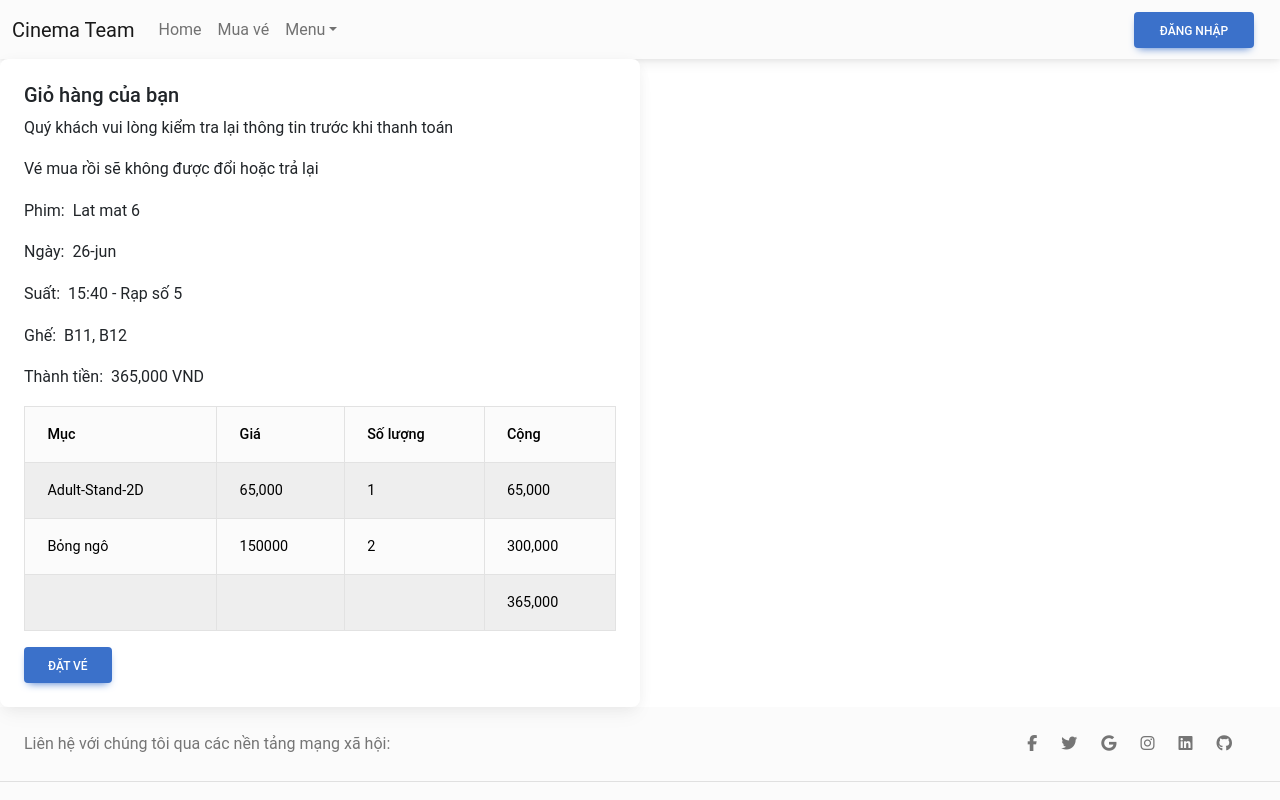
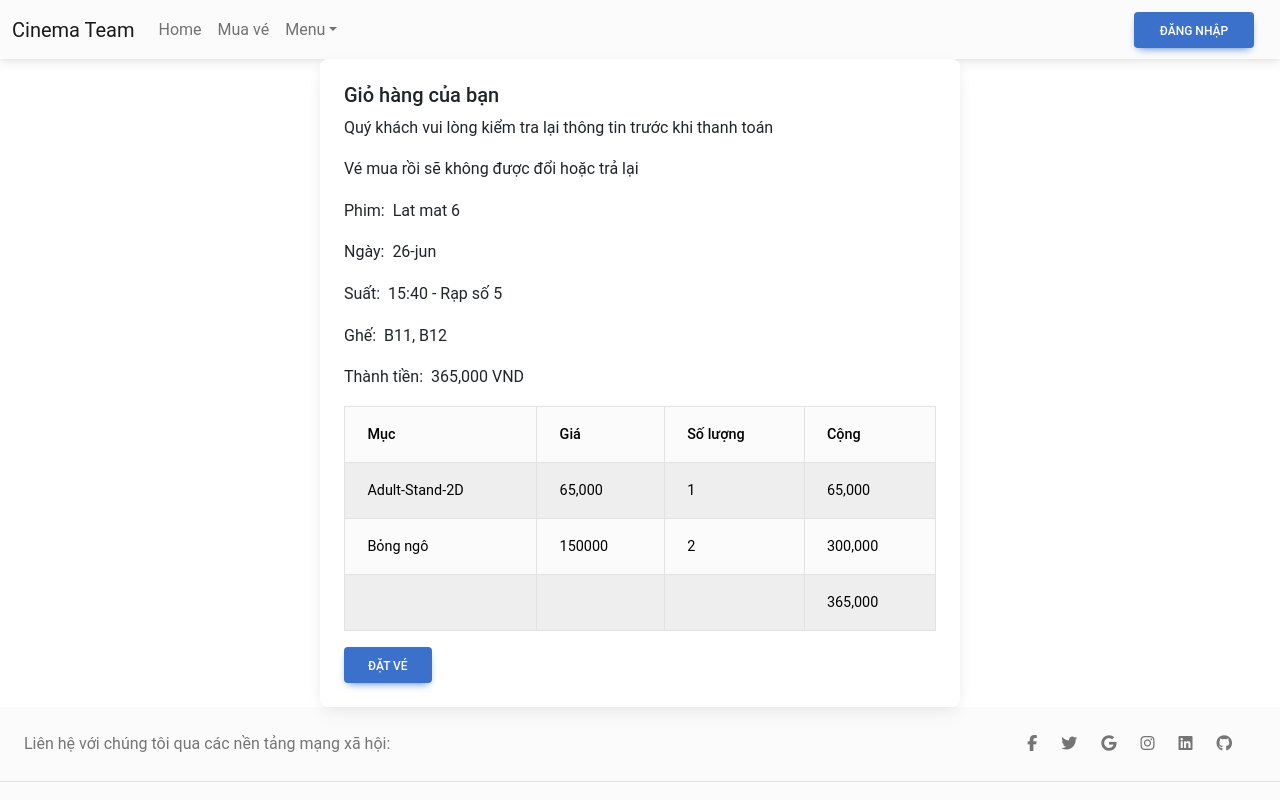
Before and after one commit to hoangtrunnam/cinema-v1, a React (Create React App) app: page /confirm-ticket in a window 1280 px wide. Shown: the top 800 px of the page. Built offline with nearby package versions, Linux system fonts and the light colour scheme.

Commit message:
add: api check film

```diff
--- a/src/api/config.ts
+++ b/src/api/config.ts
@@ -33,3 +33,6 @@ export const apiGetAllShowTimeByDate = "/api/ShowtimeInfo/getListShowTime";
 // api get ghe theo id suat chieu
 export const apiGetAllSeatByShowTimeId =
   "/api/ShowtimeInfo/getListTicketByShowTime";
+
+// api check seat
+export const apiCheckSeatPicked = "api/Booking/CustomerCheckTicket";
--- a/src/api/film.ts
+++ b/src/api/film.ts
@@ -1,4 +1,5 @@
 import {
+  apiCheckSeatPicked,
   apiGetAllFilm,
   apiGetAllSeatByShowTimeId,
   apiGetAllShowTimeByDate,
@@ -69,3 +70,33 @@ export const getListSeatByShowTimeId = async (
     return handleError(error);
   }
 };
+
+export const handleCheckSeatPicked = async (
+  listticket: number[],
+  personId: number
+): Promise<ApiResponse<any>> => {
+  try {
+    // const { listticket, personId } = dataCheckSeat;
+
+    const body = {
+      listticket,
+      personId,
+    };
+
+    const res = await request().post(apiCheckSeatPicked, body);
+
+    console.log("res", res);
+
+    // res dựa trên api response để define
+    const { status, data, code, message } = res.data;
+
+    return {
+      status,
+      data,
+      code,
+      message,
+    };
+  } catch (error) {
+    return handleError(error);
+  }
+};
--- a/src/pages/confirmTicket/index.tsx
+++ b/src/pages/confirmTicket/index.tsx
@@ -8,10 +8,23 @@ import {
   MDBBtn,
 } from "mdb-react-ui-kit";
 import Table from "react-bootstrap/Table";
+import { useNavigate } from "react-router-dom";
 
 const ConfirmTicket = () => {
+  const navigate = useNavigate();
+  const handleBuyTicket = () => {
+    navigate(`/`);
+  };
+
   return (
-    <div>
+    <div
+      style={{
+        width: "100%",
+        display: "flex",
+        justifyContent: "center",
+        alignItems: "center",
+      }}
+    >
       <MDBCol sm="6">
         <MDBCard>
           <MDBCardBody>
@@ -79,7 +92,7 @@ const ConfirmTicket = () => {
                 </div>
               </div> */}
             </div>
-            <MDBBtn href="#">Đặt vé</MDBBtn>
+            <MDBBtn onClick={handleBuyTicket}>Đặt vé</MDBBtn>
           </MDBCardBody>
         </MDBCard>
       </MDBCol>
--- a/src/pages/pickSeat/index.tsx
+++ b/src/pages/pickSeat/index.tsx
@@ -3,9 +3,11 @@ import "./index.css";
 import ShowCase from "./components/ShowCase";
 import Cinema from "./components/Cinema";
 import { useNavigate, useParams } from "react-router-dom";
-import { getListSeatByShowTimeId } from "src/api/film";
+import { getListSeatByShowTimeId, handleCheckSeatPicked } from "src/api/film";
 import Button from "react-bootstrap/esm/Button";
-
+import { useCookie } from "src/hooks/useCookie";
+import { CookiesEnum, IUserLogin } from "src/types/auth";
+import jwt from "jwt-decode";
 export interface ISeat {
   id: number;
   location: string;
@@ -18,7 +20,10 @@ export interface ISeat {
 
 const PickSeat = () => {
   // const { idShowTime } = state;
+  const { dataCookie } = useCookie<IUserLogin>(CookiesEnum.USER_INFO);
+  const user: any = jwt(dataCookie?.accessToken);
 
+  console.log("user la:", user);
   const { idShowTime } = useParams();
   const navigate = useNavigate();
 
@@ -43,10 +48,21 @@ const PickSeat = () => {
     }
   };
 
-  const handleNavigateToSelectFood = () => {
-    // navigate(`/pick-food`);
+  const handleCheckSeatPickedByUser = async () => {
+    const selectedSeatId = selectedSeats.map((item: ISeat) => item.id);
+    const res = await handleCheckSeatPicked(
+      selectedSeatId,
+      Number(user?.nameid) || 0
+    );
+
+    console.log("this is res check seat", res);
     navigate(`/confirm-ticket`);
   };
+
+  // const handleNavigateToSelectFood = () => {
+  //   // navigate(`/pick-food`);
+  //   navigate(`/confirm-ticket`);
+  // };
 
   useEffect(() => {
     handleGetListSeatByShowTimeId();
@@ -75,7 +91,7 @@ const PickSeat = () => {
           variant="success"
           // disabled={selectedSeats.length === 0 ? true : false}
           size="lg"
-          onClick={handleNavigateToSelectFood}
+          onClick={() => handleCheckSeatPickedByUser()}
         >
           Tiếp tục
         </Button>
--- a/src/types/auth/index.ts
+++ b/src/types/auth/index.ts
@@ -1,4 +1,5 @@
 export interface IUserLogin {
+  id: number;
   username: string;
   accessToken: string;
   refreshToken: string;
```
